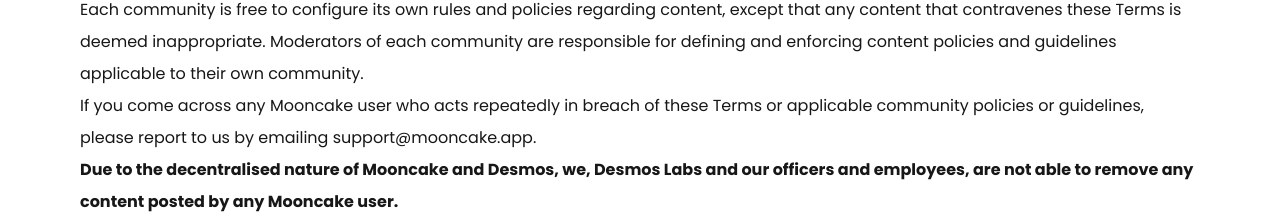
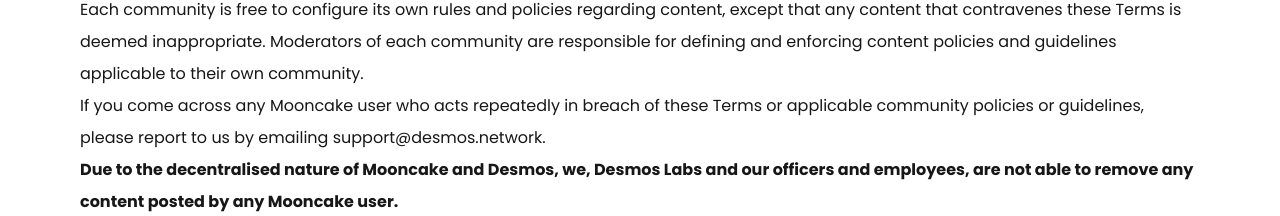
Before and after one commit to desmos-labs/mooncake-website, a Next.js app: page /terms in a window 1280 px wide. Shown: the part 3794-4010 px from the top of the page. Built offline with nearby package versions, Linux system fonts and the light colour scheme.

Commit message:
chore: update the support email

```diff
--- a/src/app/terms/page.tsx
+++ b/src/app/terms/page.tsx
@@ -328,7 +328,7 @@
             If you come across any Mooncake user who acts repeatedly in breach
             of these Terms or applicable community policies or guidelines,
             please report to us by emailing{" "}
-            <a href="mailto:support@mooncake.app">support@mooncake.app</a>.
+            <a href="mailto:support@desmos.network">support@desmos.network</a>.
           </p>
           <p>
             <strong>
```
